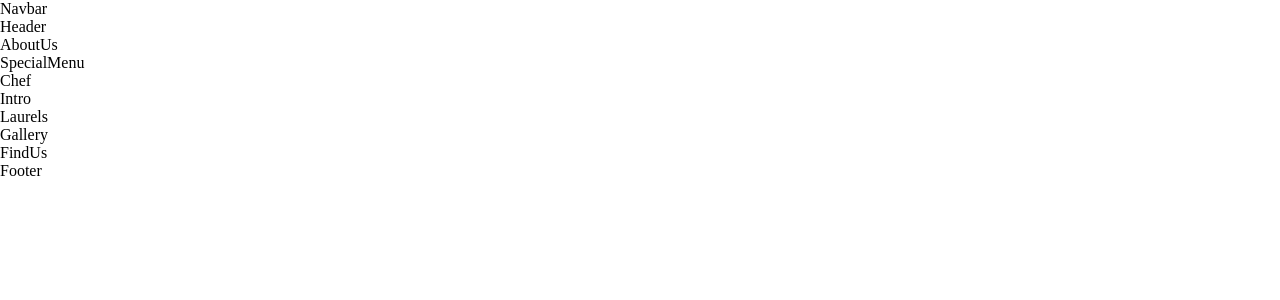
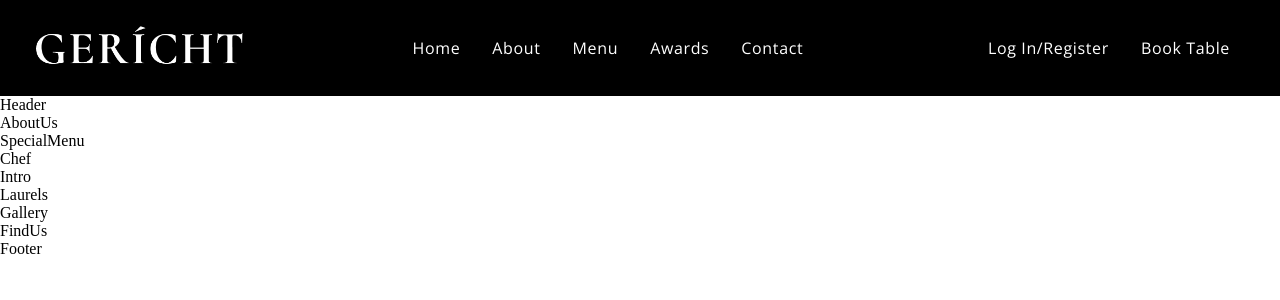
Before and after one commit to Anmol-rajput20/react-restaurant-landingpage, a React (Vite) app: page / in a window 1280 px wide. Shown: the top 300 px of the page. Built offline with nearby package versions, Linux system fonts and the light colour scheme; the HTML template or start-up script is replaced by a standard one; a web font is replaced by a local one.

Commit message:
Add responsive Navbar with Hamburger Menu

```diff
--- a/index.html
+++ b/index.html
@@ -10,6 +10,6 @@
     <div id="root">
 
     </div>
-   <script type="module" src="/src/main.jsx"></script>
+   <script type="module" src="/src/index.jsx"></script>
   </body>
 </html>
--- a/src/components/Navbar/Navbar.css
+++ b/src/components/Navbar/Navbar.css
@@ -0,0 +1,140 @@
+.app_navbar{
+    width : 100%;
+    display : flex;
+    border : 2px solid black;
+    justify-content: space-between;
+    align-items: center;
+    background-color: black;
+    padding : 1rem 2rem;
+}
+
+.app_navbar-logo{
+    display : flex;
+    justify-content: flex-start;
+    align-items: center;
+}
+
+.app_navbar-logo img{
+    width : 150px;
+}
+
+.app_navbar-links{
+    flex : 1;
+    display : flex;
+    justify-content: center;
+    align-items : center;
+    list-style: none;
+
+}
+
+.app_navbar-links li{
+    margin : 0 1rem;
+    cursor : pointer;
+}
+
+.app_navbar-links li:hover{
+    color : grey;
+}
+
+.app_navbar-login{
+    display : flex;
+    justify-content: flex-end;
+    align-items: center;
+}
+
+.app_navbar-login a{
+    margin : 0 1rem;
+    text-decoration : none;
+    transition : 0.5s ease;
+}
+
+.app_navbar-login a:hover{
+    border-bottom : 1px solid yellow;
+}
+
+app_navbar-login div{
+    width : 1px;
+    height : 30px;
+    background-color: grey;
+}
+
+.app_navbar-smallscreen{
+    display: none;
+    align-items: center;
+    cursor:pointer;
+    z-index : 10;
+}
+
+.app_navbar-smallscreen_overlay{
+    position : fixed;
+    top : 0;
+    left : 0;
+    width : 100%;
+    height : 100vh;
+    background-color: black;
+    transition : 0.5s ease;
+    display : flex;
+    flex-direction: column;
+    z-index:5;
+}
+
+.app_navbar-smallscreen_overlay .overlay_close{
+    font-size: 27px;
+    color : yellow;
+    cursor : pointer;
+
+    position : absolute;
+    top : 20px;
+    right : 20px;
+}
+
+.app_navbar-smallscreen-links{
+    list-style: none;
+}
+
+.app_navbar-smallscreen-links li{
+    margin : 2rem;
+    cursor : pointer;
+    color : yellow;
+    font-size : 2rem;
+    text-align: center;
+    font-family: var(--font-base);
+}
+
+@media screen and (max-width : 2000px){
+    .app_navbar-logo img {
+        width : 210px;
+    }
+}
+
+@media screen and (max-width : 1000px){
+    .app_navbar-links{
+        display : none;
+    }
+
+    .app_navbar-login{
+        display : none;
+    }
+
+    .app_navbar-smallscreen {
+        display: flex;
+        width: 40px;          /* ensure visible */
+        height: 40px;
+        justify-content: center;
+        align-items: center;
+    }
+}
+
+@media screen and (max-width : 600px){
+    .app_navbar{
+        padding :  1rem;
+    }
+
+    .app_navbar-login{
+        display : none;
+    }
+
+    .app_navbar-logo img {
+        width : 110px;
+    }
+}
--- a/src/components/Navbar/Navbar.jsx
+++ b/src/components/Navbar/Navbar.jsx
@@ -1,11 +1,76 @@
 import React from 'react';
+import { GiHamburgerMenu } from 'react-icons/gi';
+import { MdOutlineRestaurantMenu } from 'react-icons/md';
 
+import images from '../../constants/images';
 import './Navbar.css';
 
-const Navbar = () => (
-  <div>
-    Navbar
+const Navbar = () => {
+  const [toggleMenu,setToggleMenu] = React.useState(false);
+  return(
+  <div className="app_navbar">
+    {/* Logo */}
+    <div className="app_navbar-logo">
+      <img src={images.gericht} alt="app logo" />
+    </div>
+
+    {/* Desktop Links */}
+    <ul className="app_navbar-links">
+      <li className="p__opensans">
+        <a href="#home">Home</a>
+      </li>
+      <li className="p__opensans">
+        <a href="#about">About</a>
+      </li>
+      <li className="p__opensans">
+        <a href="#menu">Menu</a>
+      </li>
+      <li className="p__opensans">
+        <a href="#awards">Awards</a>
+      </li>
+      <li className="p__opensans">
+        <a href="#contact">Contact</a>
+      </li>
+    </ul>
+
+    {/* Login/Register */}
+    <div className="app_navbar-login">
+      <a href="#login" className="p__opensans">Log In/Register</a>
+      <div />
+      <a href="/" className="p__opensans">Book Table</a>
+    </div>
+
+    {/* Small Screen / Hamburger */}
+    <div className="app_navbar-smallscreen">
+      <GiHamburgerMenu color="#fff" fontSize={27} onClick={() => setToggleMenu(true)} />
+      {toggleMenu && (
+      <div className="app_navbar-smallscreen_overlay">
+        <MdOutlineRestaurantMenu
+          fontSize={27}
+          className="overlay_close"
+          onClick={() => setToggleMenu(false)}
+        />
+        <ul className="app_navbar-smallscreen-links">
+          <li className="p__opensans">
+            <a href="#home">Home</a>
+          </li>
+          <li className="p__opensans">
+            <a href="#about">About</a>
+          </li>
+          <li className="p__opensans">
+            <a href="#menu">Menu</a>
+          </li>
+          <li className="p__opensans">
+            <a href="#awards">Awards</a>
+          </li>
+          <li className="p__opensans">
+            <a href="#contact">Contact</a>
+          </li>
+        </ul>
+      </div>
+      )}
+    </div>
   </div>
-);
+)};
 
 export default Navbar;
--- /dev/null
+++ b/src/index.jsx
@@ -0,0 +1,13 @@
+import React from 'react';
+import {createRoot} from 'react-dom/client';
+
+import './index.css';
+import App from './App.jsx';
+
+const root = createRoot(document.getElementById('root'));
+
+root.render(
+    <React.StrictMode>
+        <App/>
+    </React.StrictMode>
+)
```
Also changed, not shown: src/index.js (deleted, +0 -7 lines), src/App.jsx (renamed from src/App.js).
